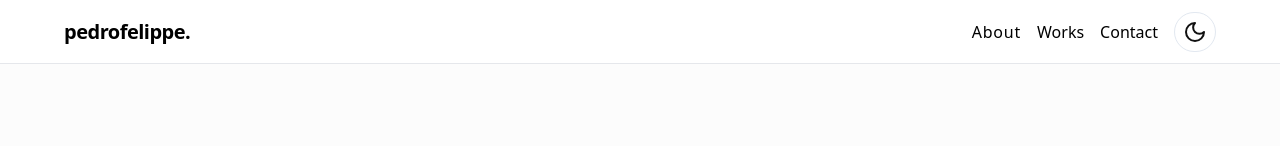
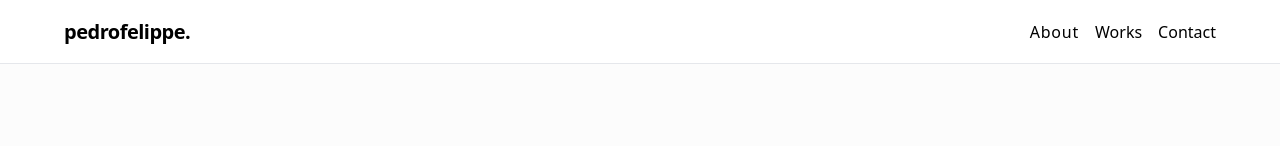
Before and after one commit to pefelippe/Portfolio, a Next.js app: page / in a window 1280 px wide. Shown: the top 146 px of the page. Built offline with nearby package versions, Linux system fonts and the light colour scheme.

Commit message:
mode toggle with warning. removed

```diff
--- a/src/components/layout/Header.tsx
+++ b/src/components/layout/Header.tsx
@@ -27,6 +27,7 @@ export const Logo = () => {
 const Header = () => {
   return (
     <motion.header
+      suppressHydrationWarning
       className=" flex fixed h-16 z-50 bg-white  w-full border-b dark:border-none dark:bg-[#101010]
       left-0 right-0 transition-"
     >
@@ -77,8 +78,6 @@ const Header = () => {
               Contact
             </button>
           </ScrollLink>
-
-          <ModeToggle />
         </motion.div>
       </motion.nav>
     </motion.header>
```
